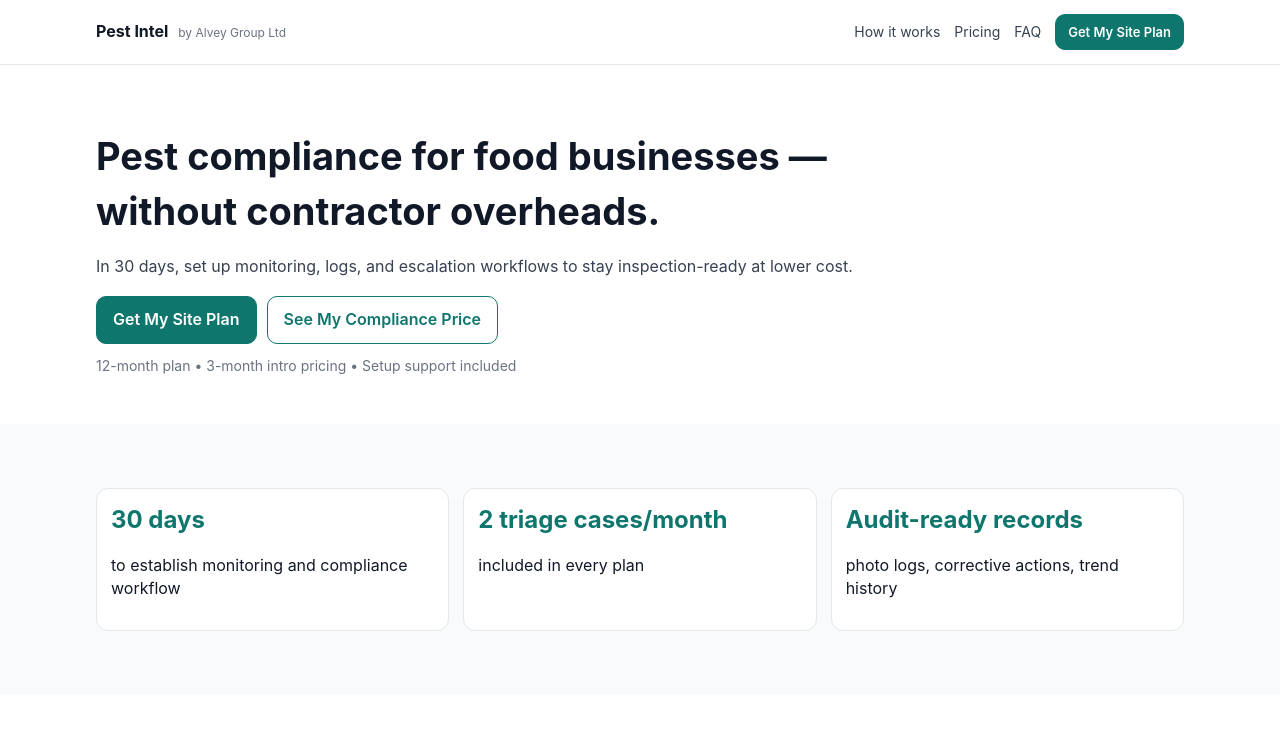
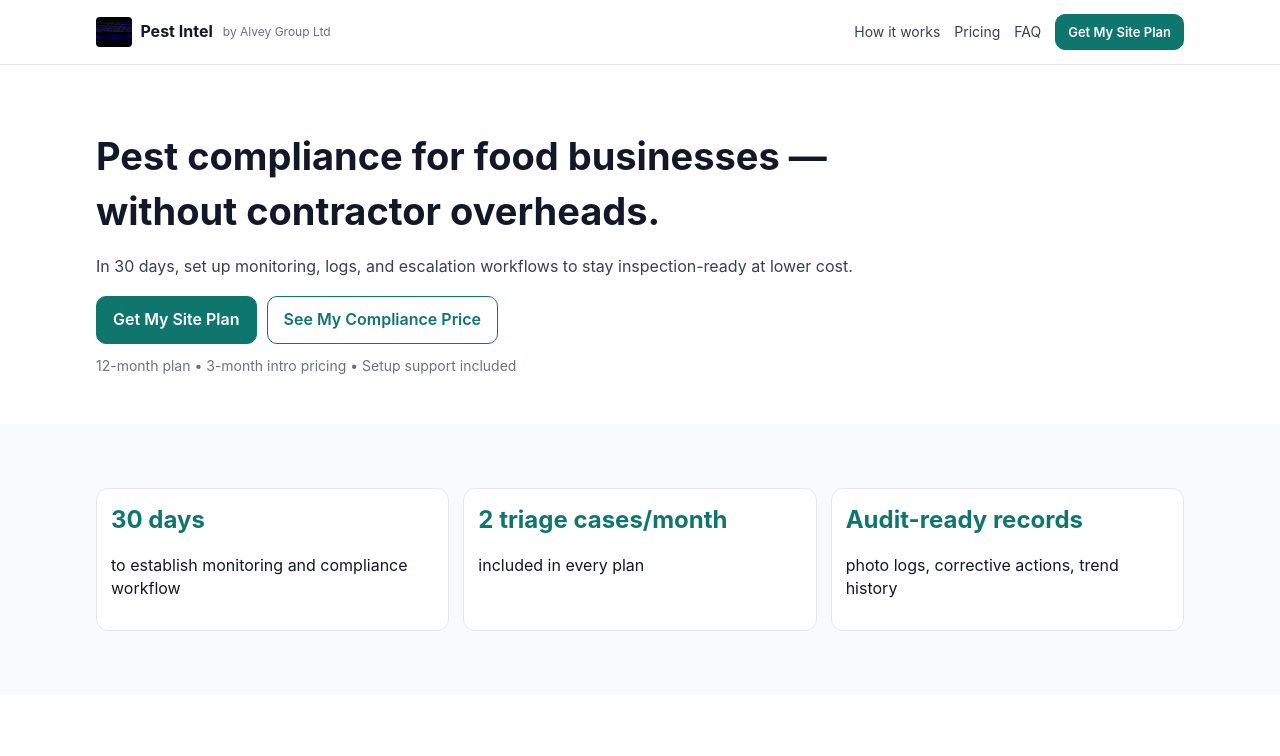
Before and after one commit to johnalvey13-rgb/pest-intel-site, a plain HTML site: page index.html in a window 1280 px wide. Shown: the top 756 px of the page. Drawn offline with Linux system fonts and the light colour scheme.

Commit message:
Add Pest Intel logo to site header

```diff
--- a/index.html
+++ b/index.html
@@ -10,7 +10,7 @@
 <body>
   <header class="topbar">
     <div class="container nav">
-      <div class="brand">Pest Intel <span>by Alvey Group Ltd</span></div>
+      <div class="brand"><img src="/assets/pest-intel-logo.jpg" alt="Pest Intel logo" class="logo" />Pest Intel <span>by Alvey Group Ltd</span></div>
       <nav>
         <a href="#how">How it works</a>
         <a href="#pricing">Pricing</a>
--- a/styles.css
+++ b/styles.css
@@ -1,7 +1,7 @@
 *{box-sizing:border-box}body{margin:0;font-family:Inter,Arial,sans-serif;color:#111827;background:#fff;line-height:1.45}a{text-decoration:none;color:inherit}
 .container{max-width:1120px;margin:0 auto;padding:0 16px}
 .topbar{position:sticky;top:0;background:#fff;border-bottom:1px solid #e5e7eb;z-index:20}
-.nav{display:flex;justify-content:space-between;align-items:center;height:64px}.brand{font-weight:700}.brand span{font-weight:400;color:#6b7280;font-size:12px;margin-left:6px}
+.nav{display:flex;justify-content:space-between;align-items:center;height:64px}.brand{font-weight:700;display:flex;align-items:center;gap:8px}.logo{height:30px;width:auto;display:block;border-radius:4px}.brand span{font-weight:400;color:#6b7280;font-size:12px;margin-left:2px}
 nav{display:flex;gap:14px;align-items:center}nav a{font-size:14px;color:#374151}
 .hero{padding:64px 0 48px}.hero h1{font-size:38px;max-width:760px;margin:0 0 12px}.hero p{max-width:760px;color:#374151}
 .cta-row{display:flex;gap:10px;flex-wrap:wrap;margin-top:18px}.trust{margin-top:12px;color:#6b7280;font-size:14px}
```
Also changed, not shown: assets/pest-intel-logo.jpg (added).
